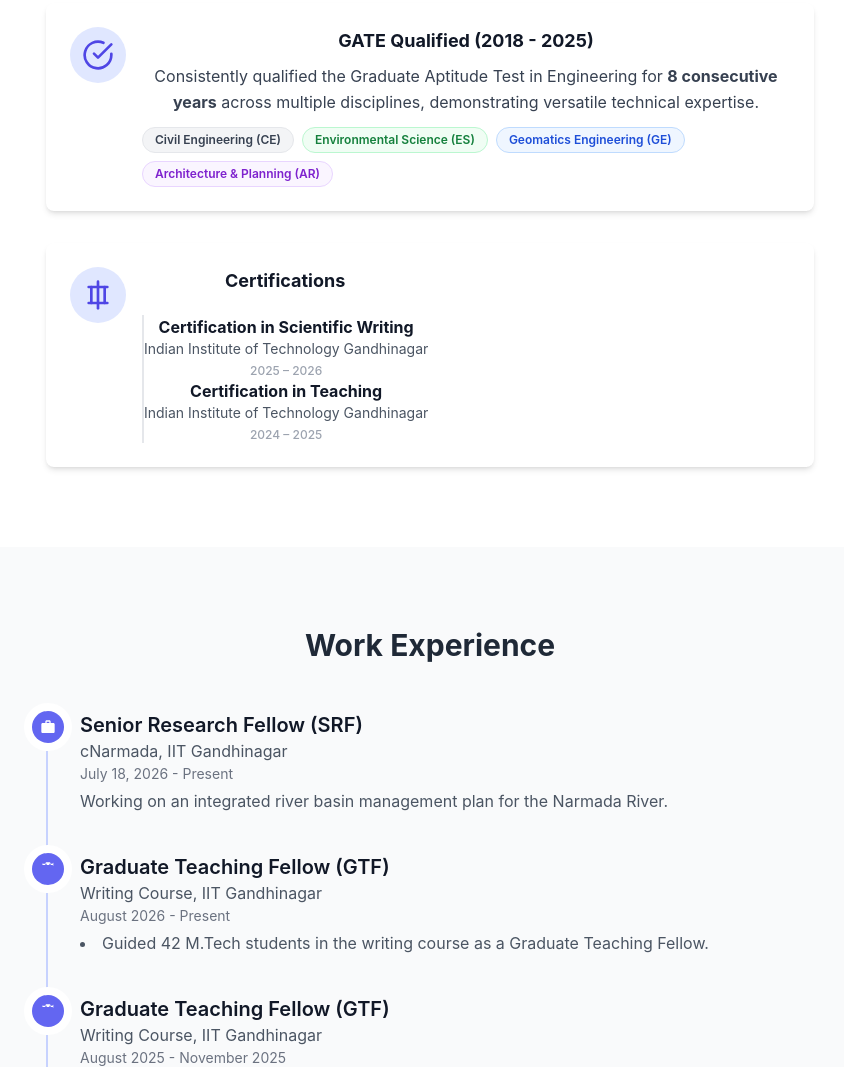
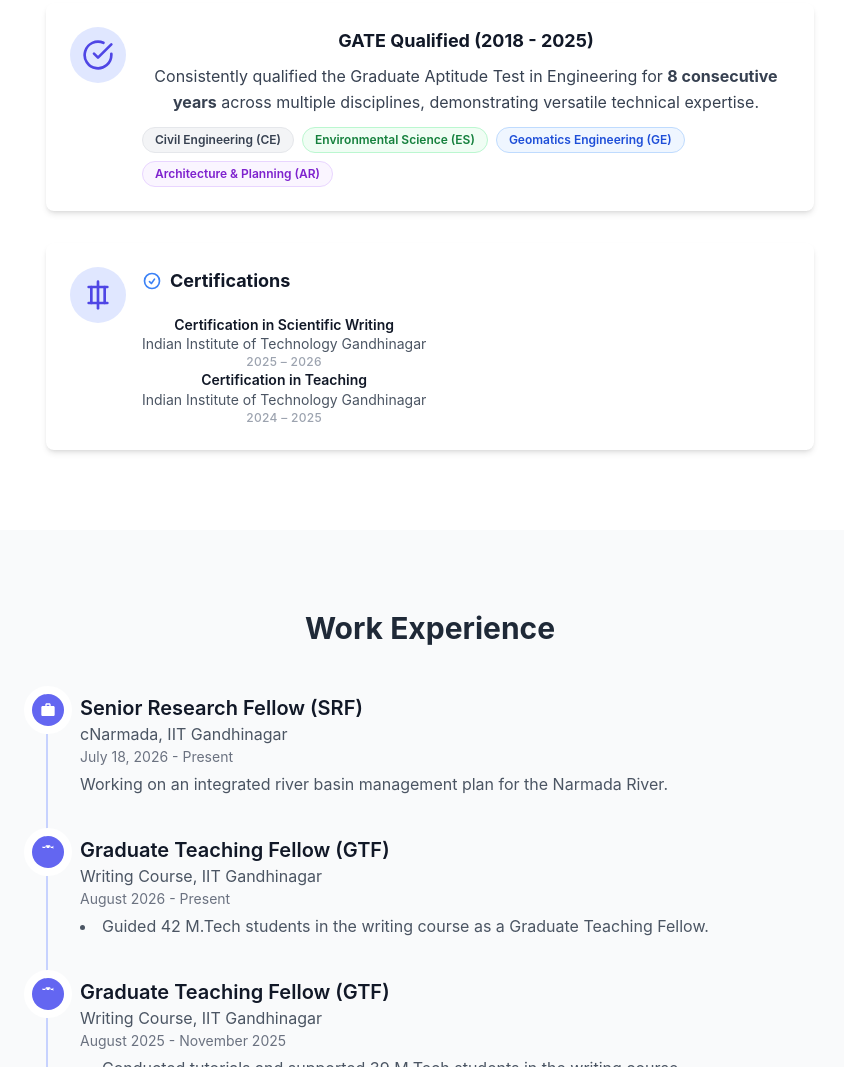
Before and after one commit to sunilkumardhayal/sunilkumardhayal.github.io, a website: page index.html in a window 1280 px wide. Shown: the part 3182-4249 px from the top of the page, without its empty margins (210-1054 px from the left). Drawn offline with Linux system fonts and the light colour scheme.

Commit message:
Update index.html

```diff
--- a/index.html
+++ b/index.html
@@ -394,7 +394,7 @@
             <path d="M17 6v12"></path>
         </svg>
     </div>
-<div class="text-left">
+<!-- <div class="text-left">
     <h3 class="font-bold text-gray-900 text-lg mb-5">Certifications</h3>
     <div class="relative border-l-2 border-gray-200 ml-2 space-y-6">
         <div class="pl-6 relative">
@@ -409,7 +409,42 @@
             <span class="block text-sm text-gray-600">Indian Institute of Technology Gandhinagar</span>
             <span class="block text-xs text-gray-400 mt-1 font-medium tracking-wider uppercase">2024 &ndash; 2025</span>
         </div>
+    </div> -->
+                        <div class="text-left">
+  <h3 class="font-bold text-gray-900 text-lg mb-5 flex items-center gap-2">
+    <svg class="w-5 h-5 text-blue-500" fill="none" viewBox="0 0 24 24" stroke="currentColor" stroke-width="2">
+      <path stroke-linecap="round" stroke-linejoin="round" d="M9 12.75L11.25 15 15 9.75M21 12a9 9 0 11-18 0 9 9 0 0118 0z" />
+    </svg>
+    Certifications
+  </h3>
+
+  <div class="relative ml-2">
+    <div class="absolute left-[5px] top-2 bottom-2 w-px bg-gray-200"></div>
+
+    <div class="space-y-6">
+      <!-- Entry template — repeat this block per certification -->
+      <div class="relative pl-7 group">
+        <span class="absolute left-0 top-1.5 w-2.5 h-2.5 rounded-full ring-4 ring-white
+                     bg-blue-500 group-hover:scale-125 transition-transform"></span>
+        <p class="font-semibold text-gray-900 text-sm leading-snug">
+          Certification in Scientific Writing
+        </p>
+        <p class="text-sm text-gray-600">Indian Institute of Technology Gandhinagar</p>
+        <p class="text-xs text-gray-400 mt-0.5 font-medium tracking-wide">2025 – 2026</p>
+      </div>
+
+      <div class="relative pl-7 group">
+        <span class="absolute left-0 top-1.5 w-2.5 h-2.5 rounded-full ring-4 ring-white
+                     bg-gray-300 group-hover:scale-125 transition-transform"></span>
+        <p class="font-semibold text-gray-900 text-sm leading-snug">
+          Certification in Teaching
+        </p>
+        <p class="text-sm text-gray-600">Indian Institute of Technology Gandhinagar</p>
+        <p class="text-xs text-gray-400 mt-0.5 font-medium tracking-wide">2024 – 2025</p>
+      </div>
     </div>
+  </div>
+</div>
 </div>
 </div>
                 </div>
```
